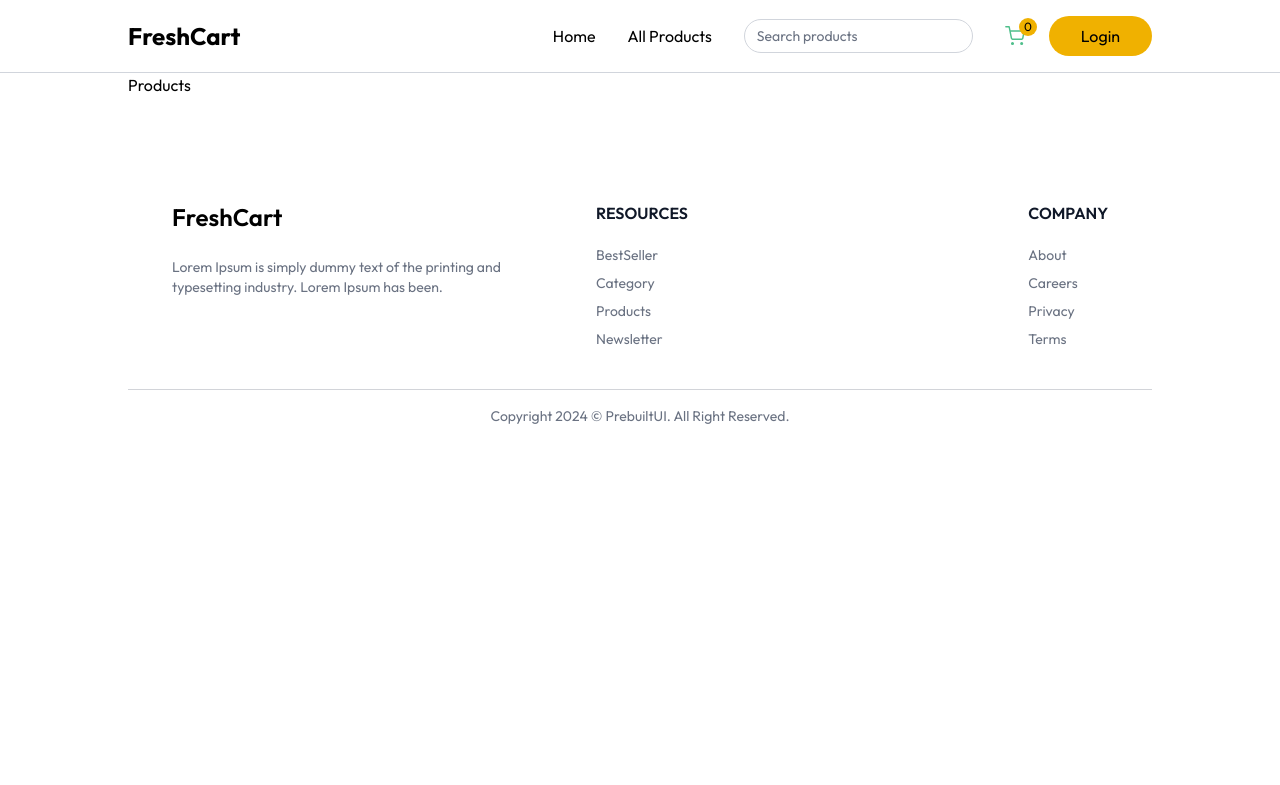
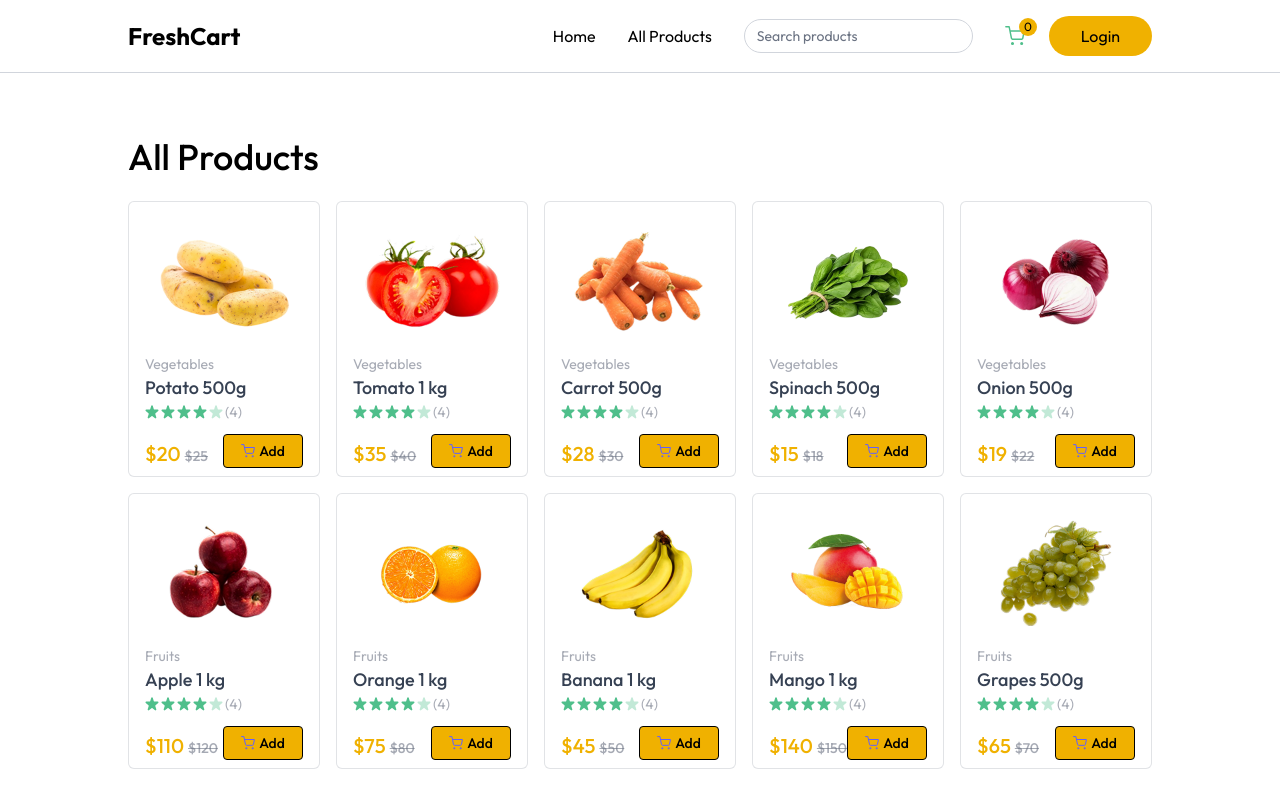
Before and after one commit to RNiamat/Mernstack-Projects, a React (Vite) app in the folder Full Stack Grocery Website/client/: page /products in a window 1280 px wide. Shown: the top 785 px of the page. Built offline with nearby package versions, Linux system fonts and the light colour scheme.

Commit message:
Complete Addition of ProductDetail Page

```diff
--- a/Full Stack Grocery Website/client/src/components/Navbar.jsx
+++ b/Full Stack Grocery Website/client/src/components/Navbar.jsx
@@ -1,4 +1,4 @@
-import { useState, useContext } from "react";
+import { useState, useContext, useEffect } from "react";
 import { Link } from "react-router-dom";
 import { AppContext } from "../context/AppContext";
 import profileIcon from "../assets/profile_icon.png";
@@ -7,7 +7,13 @@
 
 const Navbar = () => {
   const [open, setOpen] = useState(false);
-  const { user, setUser, navigate, setShowUserLogin, cartCount } = useContext(AppContext);
+  const { user, setUser, navigate, setShowUserLogin, cartCount, searchQuery,setSearchQuery } = useContext(AppContext);
+
+  useEffect(() => {
+    if(searchQuery.length >0){
+      navigate("/products");
+    }
+  }, [searchQuery]);
 
   return (
     <nav className="flex items-center justify-between px-6 md:px-16 lg:px-24 xl:px-32 py-4 border-b border-gray-300 bg-white relative transition-all">
@@ -24,6 +30,7 @@
         {/* Search bar */}
         <div className="hidden lg:flex items-center text-sm gap-2 border border-gray-300 px-3 rounded-full">
           <input
+          onChange={(e)=> setSearchQuery(e.target.value)}
             className="py-1.5 w-full bg-transparent outline-none placeholder-gray-500"
             type="text"
             placeholder="Search products"
--- a/Full Stack Grocery Website/client/src/context/AppContext.jsx
+++ b/Full Stack Grocery Website/client/src/context/AppContext.jsx
@@ -11,6 +11,7 @@
     const [showUserLogin, setShowUserLogin] = useState(false);
     const [products, setProducts] = useState([]);
     const [cartItems, setCartItems] = useState({});
+    const [searchQuery, setSearchQuery] = useState({});
 
     const fetchProducts = async () => {
 
@@ -79,7 +80,11 @@
     useEffect(() =>{
         fetchProducts();
     }, [])
-    const value = {navigate, user, setUser, isSeller, setIsSeller, showUserLogin, setShowUserLogin, products, setProducts, cartItems, setCartItems, addToCart, updateCartItem, totalCartAmount, removeFromCart, cartItems, cartCount};
+    const value = {navigate, user, setUser, isSeller,
+         setIsSeller, showUserLogin, setShowUserLogin,
+         products, setProducts, cartItems, setCartItems,
+          addToCart, updateCartItem, totalCartAmount,
+          removeFromCart, cartItems, cartCount, searchQuery, setSearchQuery};
 
     return (
         <AppContext.Provider value={value}>
--- a/Full Stack Grocery Website/client/src/pages/Products.jsx
+++ b/Full Stack Grocery Website/client/src/pages/Products.jsx
@@ -1,9 +1,33 @@
-import React from 'react'
+import React, { useContext,  useState,useEffect } from 'react'
+import {AppContext} from '../context/AppContext'
+import ProductCard from '../components/ProductCard'
 
 const Products = () => {
-  return (
-    <div>Products</div>
-  )
-}
+  const {products, searchQuery} = useContext(AppContext);
+  const [filteredProducts, setFilteredProducts] = useState([]);
+  useEffect(() => {
+    if(searchQuery.length > 0){
+      setFilteredProducts(
+        products.filter((product) => product.name.toLowerCase().includes(searchQuery.toLowerCase()))
+      )
+    }
+    else{
+      setFilteredProducts(products);
+    }
+  }, [searchQuery, products]);
+
+  return(
+    <div className='mt-16'>
+      <h1 className='text-3xl lg:text-4xl font-medium' >All Products</h1>
+      <div className="my-6 grid grid-cols-1 sm:grid-cols-2 md:grid-cols-4 lg:grid-cols-5 gap-4 items-center justify-center">{
+        filteredProducts.filter((product) => product.inStock).map((product, index) => (
+          <ProductCard key={index} product={product} />
+        ))
+        }
+      </div>
+    </div>
+
+  );
+};
 
 export default Products
```
